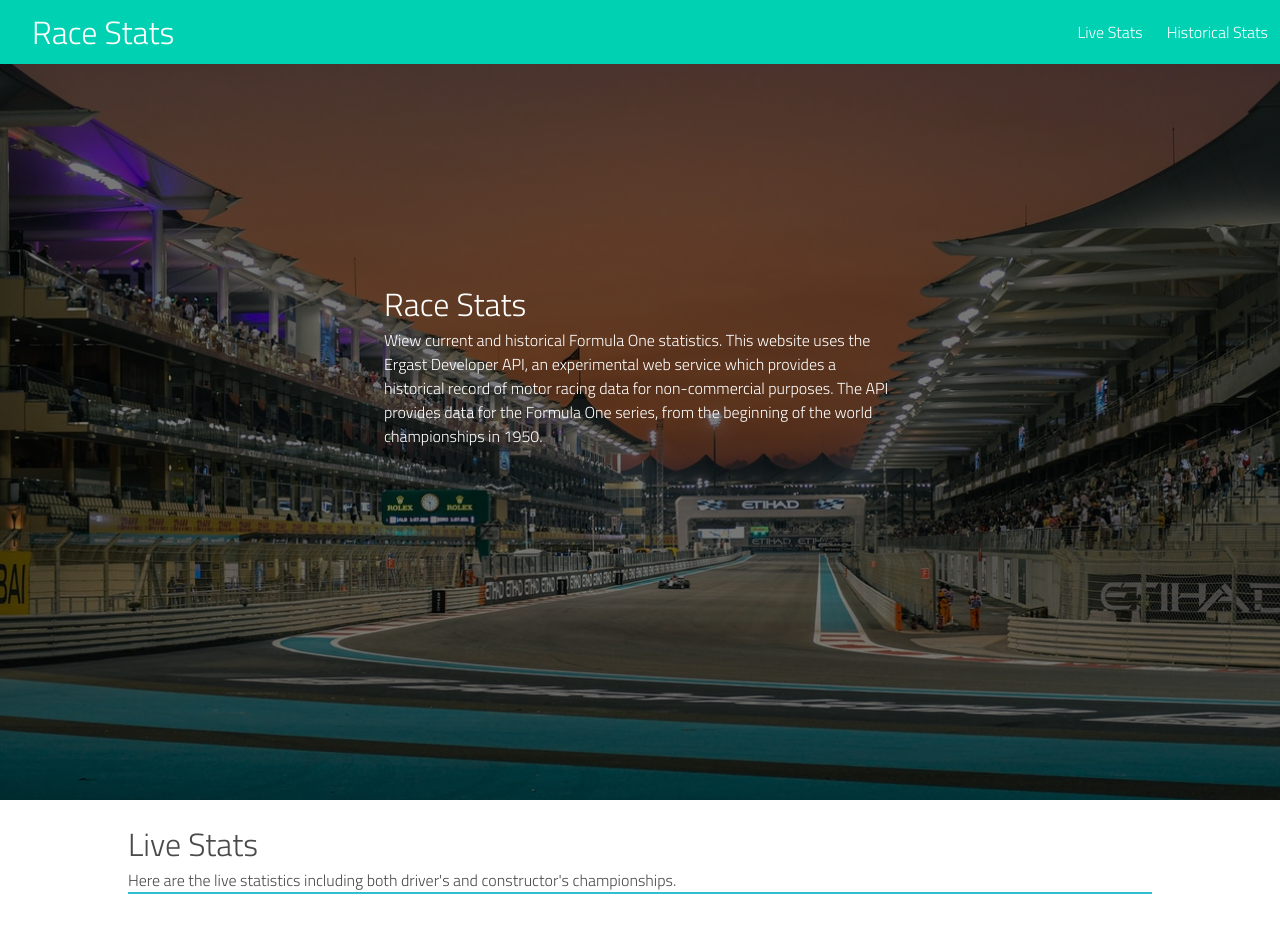
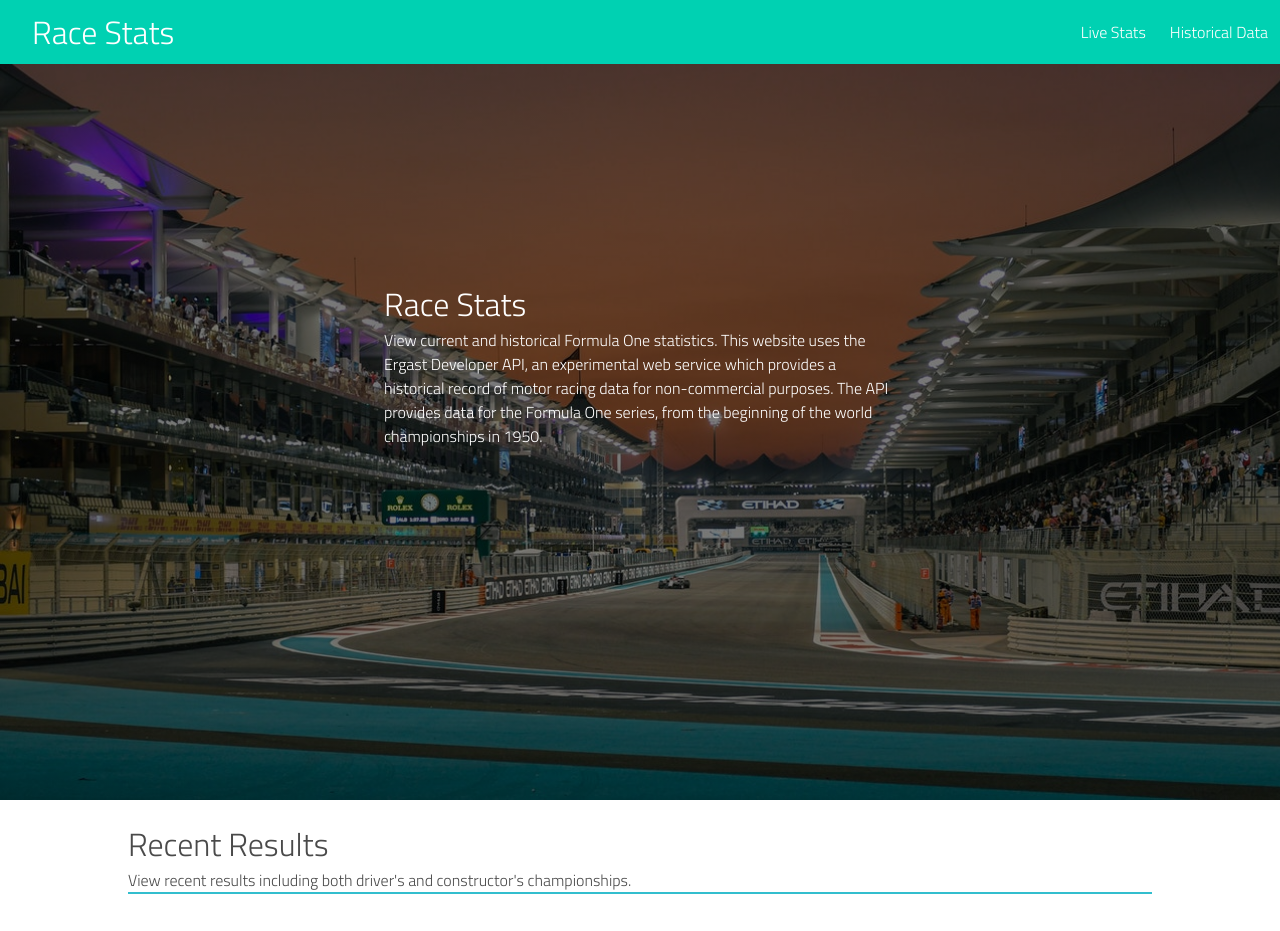
Before and after one commit to s-mumin/F1-Stats, a plain HTML site: page index.html in a window 1280 px wide. Shown: the top 931 px of the page. Drawn offline with nearby package versions, Linux system fonts and the light colour scheme; no server answers.

Commit message:
Update index.html

```diff
--- a/index.html
+++ b/index.html
@@ -33,7 +33,7 @@
         <div class="navbar-menu is-primary" id="nav-links">
             <div class="navbar-end is-primary">
                 <a class="navbar-item" href="#livestats">Live Stats</a>
-                <a class="navbar-item" href="#historicalstats">Historical Stats</a>
+                <a class="navbar-item" href="#historicalstats">Historical Data</a>
             </div>
         </div>
     </nav>
@@ -42,7 +42,7 @@
     <div id="title">
         <div id="title-text">
             <h1>Race Stats</h1>
-            <p id="title-info">Wiew current and historical Formula One statistics. This website uses the Ergast Developer API, an
+            <p id="title-info">View current and historical Formula One statistics. This website uses the Ergast Developer API, an
                 experimental web service which provides a historical record of motor
                 racing data for non-commercial purposes. The API
                 provides data for the Formula One series, from the beginning of the world championships in 1950.</p>
@@ -52,8 +52,8 @@
     <!-- Live Stats -->
 
     <div class="about">
-        <h1>Live Stats</h1>
-        <p>Here are the live statistics including both driver's and constructor's championships.</p>
+        <h1>Recent Results</h1>
+        <p>View recent results including both driver's and constructor's championships.</p>
     </div>
     <hr>
 
@@ -141,7 +141,7 @@
     <hr>
 
     <div class="about" id="historicalstats">
-        <h1>Historical Stats</h1>
+        <h1>Historical Data</h1>
         <p>Search for various Formula One statistics including driver information, results of a sdriver throughout an
             entire season and World Constructor's Standings of every year.</p>
     </div>
```
